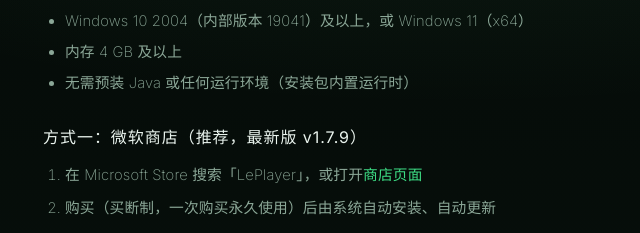
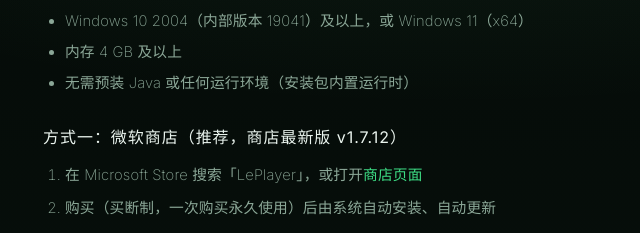
Before and after one commit to LePlayer-Studio/LePlayer, a plain HTML site: page docs/guide.html in a window 1280 px wide. Shown: the part 870-1103 px from the top of the page, 191-831 px from the left. Drawn offline with Linux system fonts and the light colour scheme.

Commit message:
docs: 指南商店最新版修正为 v1.7.12（GitHub 版仍 v1.7.9）

```diff
--- a/docs/guide.html
+++ b/docs/guide.html
@@ -426,7 +426,7 @@ h2 { font-size:1.1em; letter-spacing:.1em; margin-top:56px; }
 <li>内存 4 GB 及以上</li>
 <li>无需预装 Java 或任何运行环境（安装包内置运行时）</li>
 </ul>
-<h3>方式一：微软商店（推荐，最新版 v1.7.9）</h3>
+<h3>方式一：微软商店（推荐，商店最新版 v1.7.12）</h3>
 <ol>
 <li>在 Microsoft Store 搜索「LePlayer」，或打开<a href="https://apps.microsoft.com/detail/9PDTB5PT4VR7">商店页面</a></li>
 <li>购买（买断制，一次购买永久使用）后由系统自动安装、自动更新</li>
```
